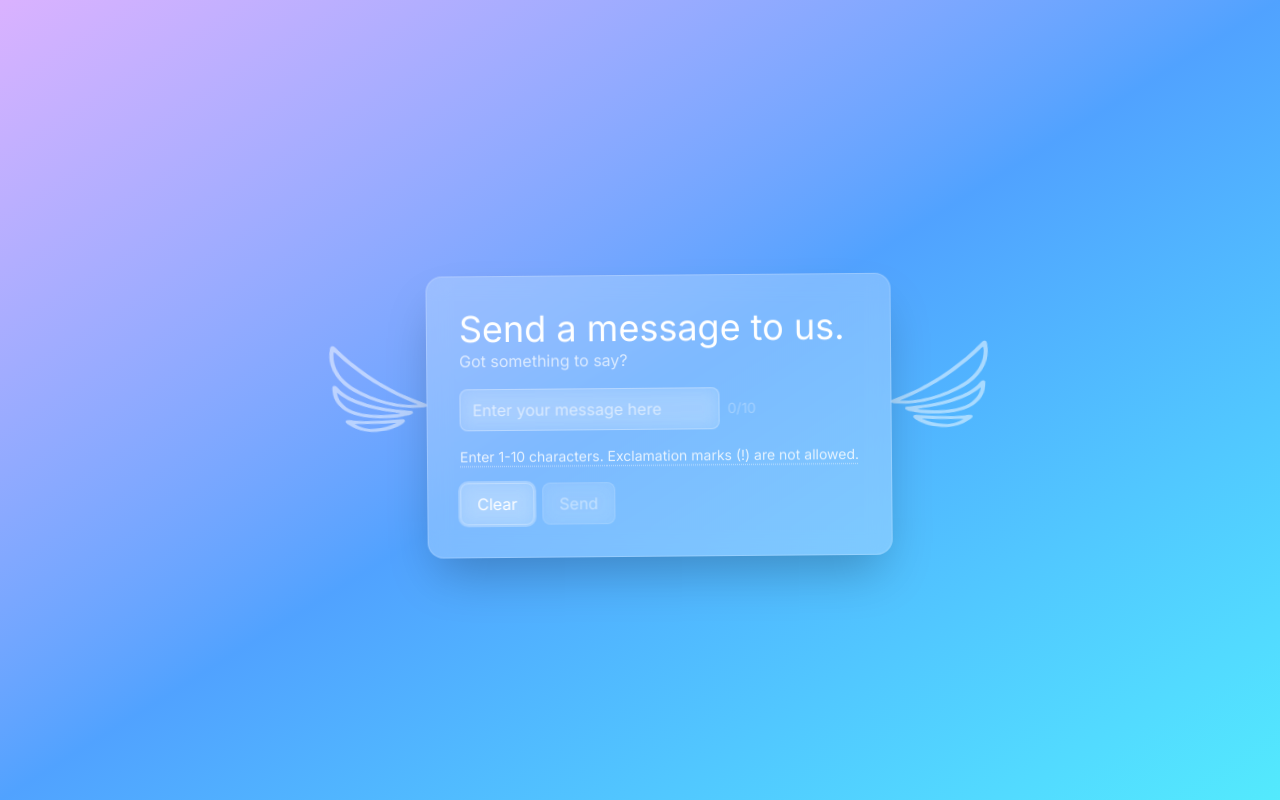
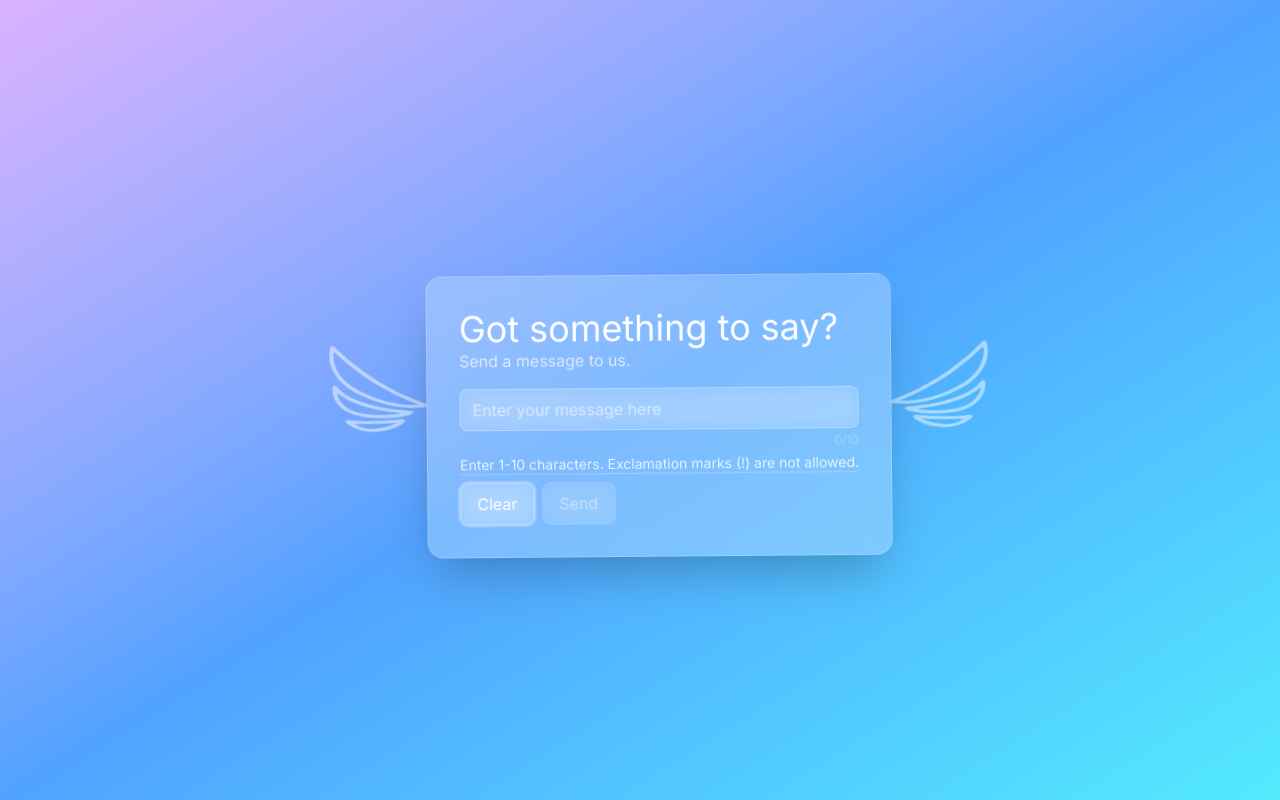
Before and after one commit to adelicia-js/wp-frontend-case-study, a React (Vite) app: page / in a window 1280 px wide. Both pictures are taken after a click on the button "Clear". Built offline with nearby package versions, Linux system fonts and the light colour scheme; no server answers.

Commit message:
minor ui tweaks to the header & char counter

```diff
--- a/src/components/MessageForm.tsx
+++ b/src/components/MessageForm.tsx
@@ -75,7 +75,7 @@ export default function MessageForm() {
             id="form-title"
             className="text-xl sm:text-2xl md:text-3xl lg:text-4xl text-white"
           >
-            Send a message to us.
+            Got something to say?
           </h2>
 
           <div className="flex items-baseline flex-col gap-4 sm:gap-3 lg:gap-4">
@@ -84,11 +84,11 @@ export default function MessageForm() {
               htmlFor="message"
               className="text-white/70 text-xs sm:text-base"
             >
-              Got something to say?
+              Send a message to us.
             </label>
             <div
               id="message-input-box"
-              className="flex justify-center items-center gap-2"
+              className="relative flex justify-center items-center gap-2 w-full"
             >
               <input
                 {...register("message")}
@@ -99,18 +99,19 @@ export default function MessageForm() {
                 onBlur={() => setIsFocused(false)}
                 disabled={isSubmitting || isSuccess || isSubmitted}
                 placeholder="Enter your message here"
-                className="backdrop-blur-sm bg-white/10 disabled:opacity-50 border border-white/30 rounded-lg px-2 py-1.5 sm:px-3 sm:py-2 placeholder-white/60 text-sm sm:text-base text-white focus:outline-none focus:ring-2 focus:ring-white/30 disabled:cursor-not-allowed flex-1 min-w-0"
+                className="backdrop-blur-sm bg-white/10 disabled:opacity-50 border border-white/30 rounded-lg px-2 py-1.5 sm:px-3 sm:py-2 placeholder-white/60 text-sm sm:text-base text-white focus:outline-none focus:ring-2 focus:ring-white/30 disabled:cursor-not-allowed flex-1 max-w-full min-w-0"
               />
 
               <span
                 id="char-counter"
-                className={`${
+                className={`sm:absolute right-0 -bottom-5
+                  ${
                   charCount > 10
                     ? "text-red-600/50 font-semibold"
                     : charCount > 0
                     ? "text-white/70"
                     : "text-white/30"
-                } text-xs sm:text-sm whitespace-nowrap`}
+                } text-xs whitespace-nowrap`}
               >
                 {charCount}/10
               </span>
@@ -119,7 +120,7 @@ export default function MessageForm() {
             {!errors.message && !isDirty && !isValid && (
               <p
                 id="generic-error"
-                className="text-white/80 text-xs sm:text-sm underline underline-offset-4 decoration-dotted decoration-white/40"
+                className="-mb-2 sm:mt-2 text-white/80 text-xs sm:text-sm underline underline-offset-4 decoration-dotted decoration-white/40"
               >
                 <span className="block lg:inline">Enter 1-10 characters. </span>
                 <span className="block lg:inline">
@@ -131,7 +132,7 @@ export default function MessageForm() {
             {errors.message && (
               <p
                 id="error-message"
-                className="text-red-600/50 text-xs sm:text-sm font-semibold"
+                className="text-red-600/50 text-xs sm:text-sm font-semibold -mb-2"
               >
                 {errors.message.message}
               </p>
@@ -140,7 +141,7 @@ export default function MessageForm() {
 
           <div
             id="action-buttons-box"
-            className="mt-3 sm:mt-4 flex flex-col sm:flex-row gap-2 w-full"
+            className="mt-6 sm:mt-4 flex flex-col sm:flex-row gap-2 w-full"
           >
             <div className="flex flex-row gap-2">
               <button
--- a/src/index.css
+++ b/src/index.css
@@ -140,8 +140,6 @@
   }
 }
 
-
-
 .animate-fade-in-up {
   animation: fade-in-up 1s ease-out forwards;
 }
```
